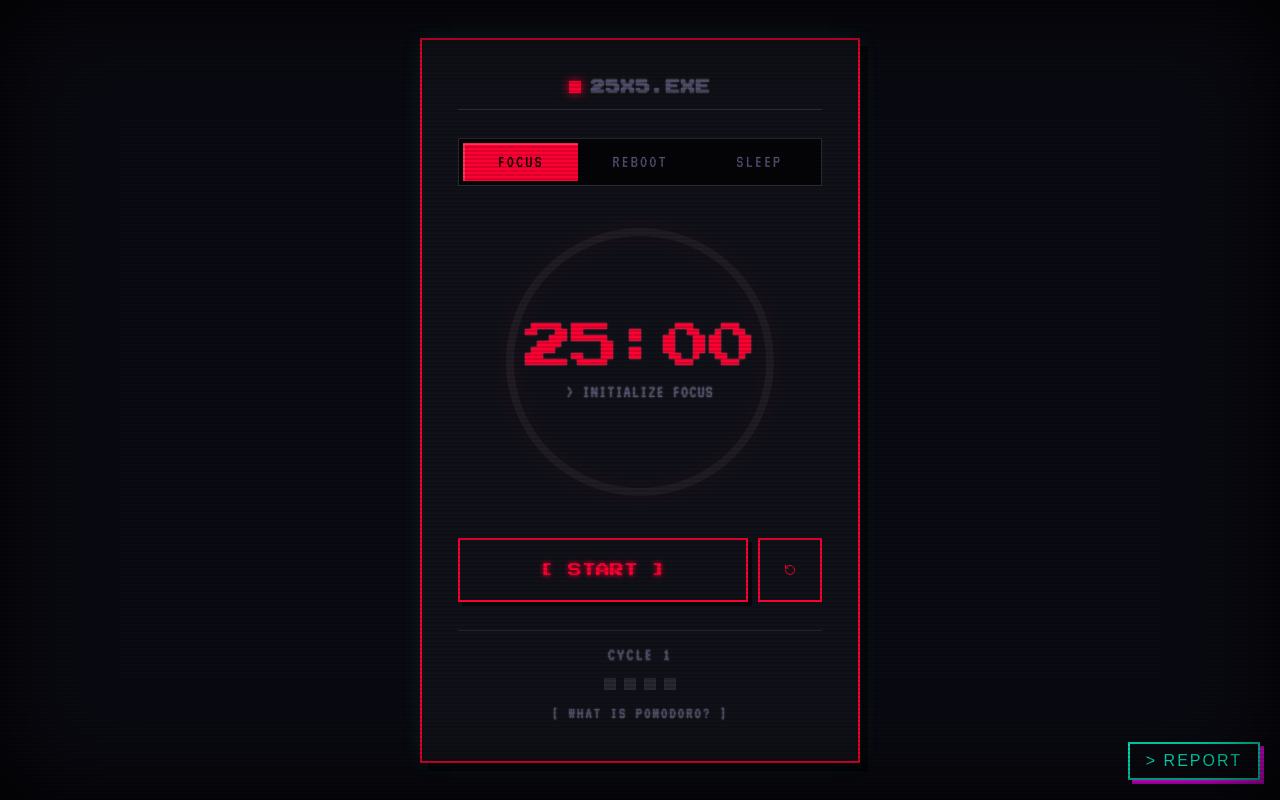
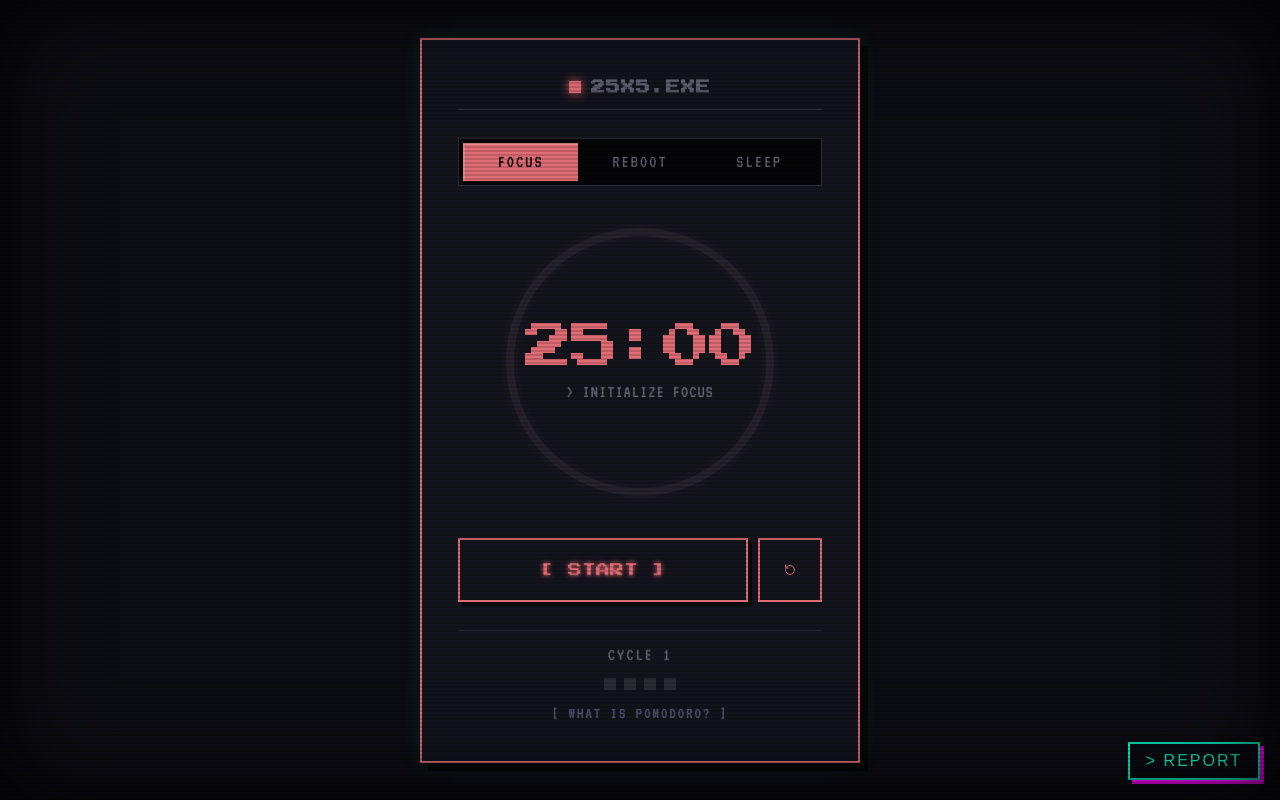
Before and after one commit to KlikBubov/pomodoro, a Flask app: page / in a window 1280 px wide. Run offline with Flask 3, Linux system fonts and the light colour scheme.

Commit message:
Calm colors

```diff
--- a/static/css/style.css
+++ b/static/css/style.css
@@ -1,13 +1,13 @@
 :root {
-    --bg-1: #0a0a12;
-    --card-bg: #111119;
-    --card-border: #2a2a3a;
-    --text-primary: #e0e0ff;
-    --text-secondary: #505070;
+    --bg-1: #0d0d14;
+    --card-bg: #14141d;
+    --card-border: #2b2b3a;
+    --text-primary: #d4d4e0;
+    --text-secondary: #606072;
 
-    --work-color: #ff0033;   /* Aggressive Red */
-    --short-color: #00ccff;  /* Relaxing Blue */
-    --long-color: #9d00ff;   /* Relaxing Purple */
+    --work-color: #e06c75;   /* Спокойный терракотово-красный (Focus) */
+    --short-color: #56b6c2;  /* Приглушенный бирюзовый (Reboot) */
+    --long-color: #c678dd;   /* Мягкий сиреневый (Sleep) */
     --accent: var(--work-color);
 }
 
@@ -26,7 +26,7 @@ body {
     overflow: hidden;
     position: relative;
     -webkit-font-smoothing: antialiased;
-    text-shadow: 0 0 2px rgba(255, 255, 255, 0.4);
+    text-shadow: 0 0 1px rgba(255, 255, 255, 0.2);
 }
 
 /* CRT Scanlines */
@@ -132,7 +132,7 @@ body {
     width: 100%;
     height: 100%;
     transform: rotate(-90deg);
-    filter: drop-shadow(0 0 8px var(--accent));
+    filter: drop-shadow(0 0 5px var(--accent));
     transition: filter 0.5s ease;
 }
 
--- a/static/js/script.js
+++ b/static/js/script.js
@@ -15,9 +15,9 @@ window.onerror = function(message, source, lineno, colno, error) {
 };
 
 const MODES = {
-    work:  { duration: SETTINGS.work * 60,        label: '> INITIALIZE FOCUS', color: '#ff0033' }, // Aggressive Neon Red
-    short: { duration: SETTINGS.short_break * 60, label: '> QUICK_REBOOT',     color: '#00ccff' }, // Relaxing Neon Blue
-    long:  { duration: SETTINGS.long_break * 60, label: '> DEEP_SLEEP',        color: '#9d00ff' }, // Relaxing Neon Purple
+    work:  { duration: SETTINGS.work * 60,        label: '> INITIALIZE FOCUS', color: '#e06c75' },
+    short: { duration: SETTINGS.short_break * 60, label: '> QUICK_REBOOT',     color: '#56b6c2' },
+    long:  { duration: SETTINGS.long_break * 60, label: '> DEEP_SLEEP',        color: '#c678dd' },
 };
 
 const LONG_BREAK_INTERVAL = SETTINGS.long_break_interval;
```
